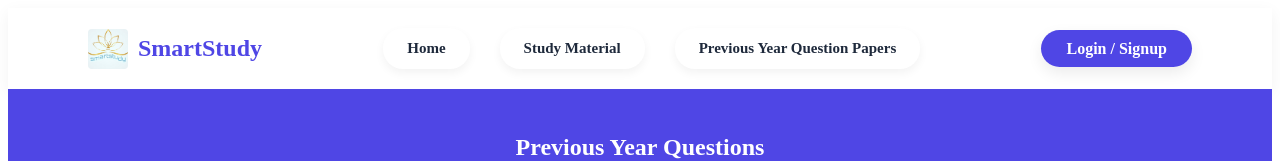
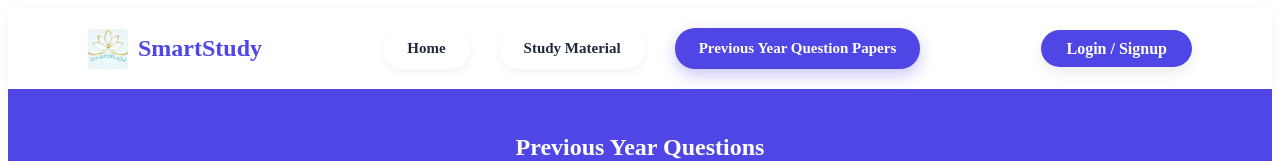
Before and after one commit to Anushas-hub/FinalProject, a React (Vite) app in the folder frontend/: page /previous-year-questions in a window 1280 px wide. Shown: the top 161 px of the page. Built offline with nearby package versions, Linux system fonts and the light colour scheme; no server answers.

Commit message:
SmartStudy Logo Added

```diff
--- a/frontend/src/components/Navbar.css
+++ b/frontend/src/components/Navbar.css
@@ -44,6 +44,13 @@
   background: #ffffff;
   box-shadow: 0 4px 10px rgba(0,0,0,0.05);
   transition: 0.3s ease;
+}
+
+/* ACTIVE PAGE HIGHLIGHT */
+.nav-center .active-link {
+  background: #4f46e5;
+  color: white;
+  box-shadow: 0 6px 15px rgba(79,70,229,0.3);
 }
 
 .nav-center a:hover {
--- a/frontend/src/components/Navbar.jsx
+++ b/frontend/src/components/Navbar.jsx
@@ -1,5 +1,5 @@
 import React, { useState, useEffect } from "react";
-import { Link, useNavigate } from "react-router-dom";
+import { NavLink, useNavigate } from "react-router-dom";
 import "./Navbar.css";
 import logo from "../assets/logo.png";
 
@@ -21,22 +21,41 @@ const Navbar = () => {
 
   return (
     <div className="navbar">
-      <div className="nav-left">
+
+      {/* LOGO + SMARTSTUDY CLICKABLE HOME */}
+      <NavLink to="/" className="nav-left" style={{ textDecoration: "none" }}>
         <img src={logo} alt="SmartStudy Logo" className="logo" />
         <h2>SmartStudy</h2>
-      </div>
+      </NavLink>
 
       <div className="nav-center">
-        <Link to="/">Home</Link>
-        <Link to="/study-material">Study Material</Link>
-        <Link to="/previous-year-questions">Previous Year Question Papers</Link>
+        <NavLink
+          to="/"
+          className={({ isActive }) => isActive ? "active-link" : ""}
+        >
+          Home
+        </NavLink>
+
+        <NavLink
+          to="/study-material"
+          className={({ isActive }) => isActive ? "active-link" : ""}
+        >
+          Study Material
+        </NavLink>
+
+        <NavLink
+          to="/previous-year-questions"
+          className={({ isActive }) => isActive ? "active-link" : ""}
+        >
+          Previous Year Question Papers
+        </NavLink>
       </div>
 
       <div className="nav-right">
         {!user ? (
-          <Link to="/login" className="nav-btn">
+          <NavLink to="/login" className="nav-btn">
             Login / Signup
-          </Link>
+          </NavLink>
         ) : (
           <button onClick={goToDashboard} className="dashboard-btn">
             Dashboard
```
Also changed, not shown: 1 other file (tests, documents, lock files or other folders).
